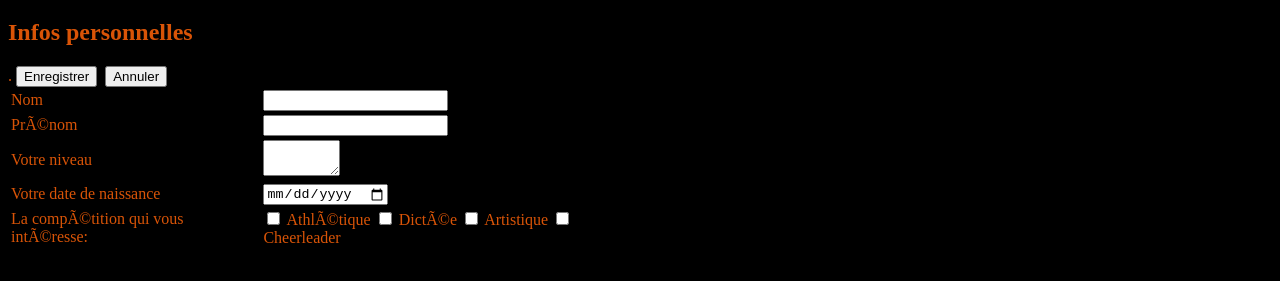
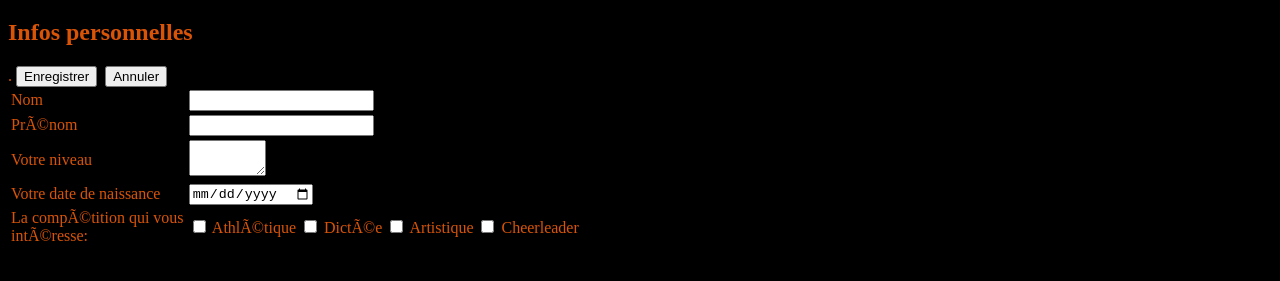
Before and after one commit to TristanMte/BTS-SIO-1.3, a plain HTML site: page Site 2-1.html in a window 1280 px wide. Shown: the part 79-360 px from the top of the page. Drawn offline with Linux system fonts and the light colour scheme.

Commit message:
Add files via upload

```diff
--- a/Site 2-1.html
+++ b/Site 2-1.html
@@ -18,16 +18,16 @@
 <h1>Formulaire d'inscription à une compétition</h>
 <hr>
 <h2>Infos personnelles</h2>
-<table border="0" width="50%">
-    <tr><td width="40%"><label>Nom</label></td><td><input type="text" name="t1"></td></tr>
+<table border="0" width="70%">
+    <tr><td width="20%"><label>Nom</label></td><td><input type="text" name="t1"></td></tr>
 
-    <tr><td width="40%"><label>Prénom</label></td><td><input type="text" name="t2"></td></tr>.
+    <tr><td width="20%"><label>Prénom</label></td><td><input type="text" name="t2"></td></tr>.
 
-    <tr><td width="40%"><label>Votre niveau</label> </td><td><textarea cols="7" rows="2"></textarea><br></td></tr>
+    <tr><td width="20%"><label>Votre niveau</label> </td><td><textarea cols="7" rows="2"></textarea><br></td></tr>
 
-    <tr><td width="40%"><label>Votre date de naissance</label></td><td><input type="date" name="d1"></td></tr>
+    <tr><td width="20%"><label>Votre date de naissance</label></td><td><input type="date" name="d1"></td></tr>
 
-    <tr><td width="40%"><label>La compétition qui vous intéresse:</label></td><td><input type="checkbox" name="c1"> Athlétique
+    <tr><td width="20%"><label>La compétition qui vous intéresse:</label></td><td><input type="checkbox" name="c1"> Athlétique
         <input type="checkbox" name="c2"> Dictée
         <input type="checkbox" name="c3"> Artistique
         <input type="checkbox" name="c4"> Cheerleader</td></tr>
```
